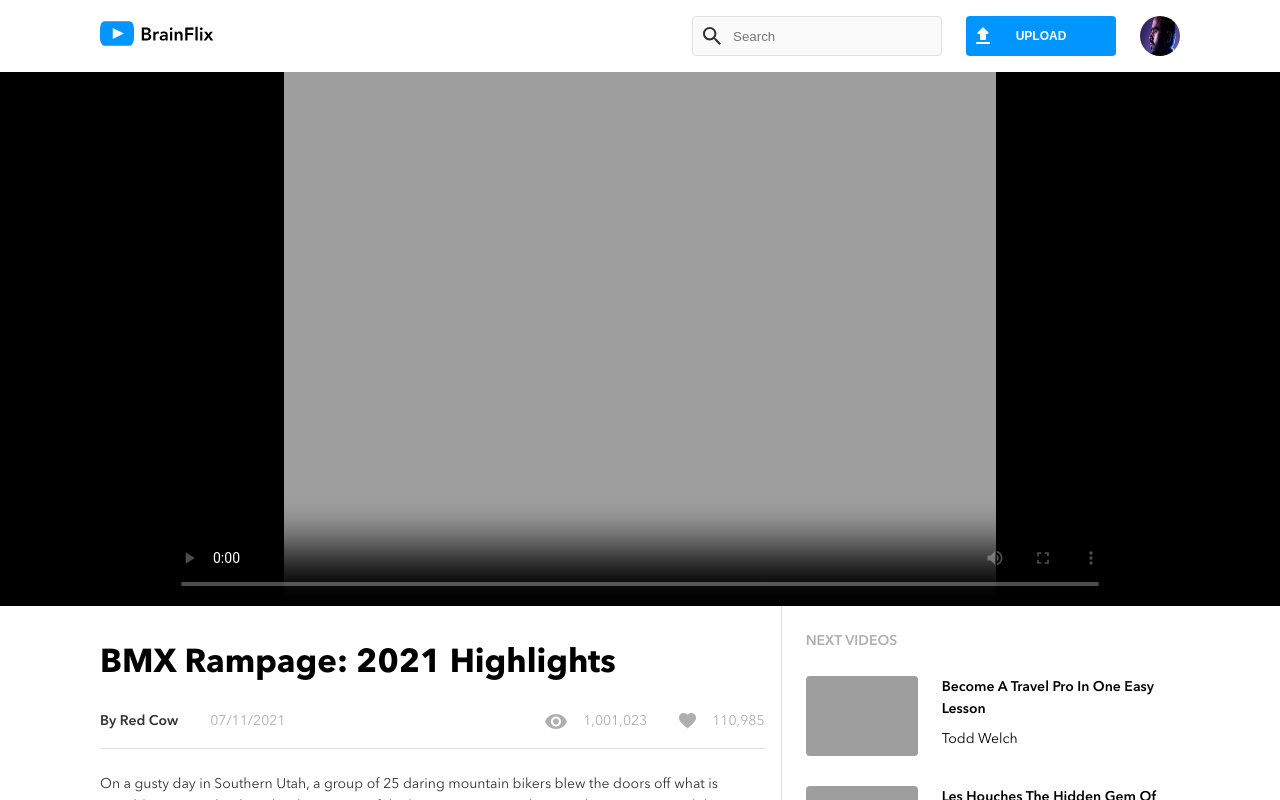
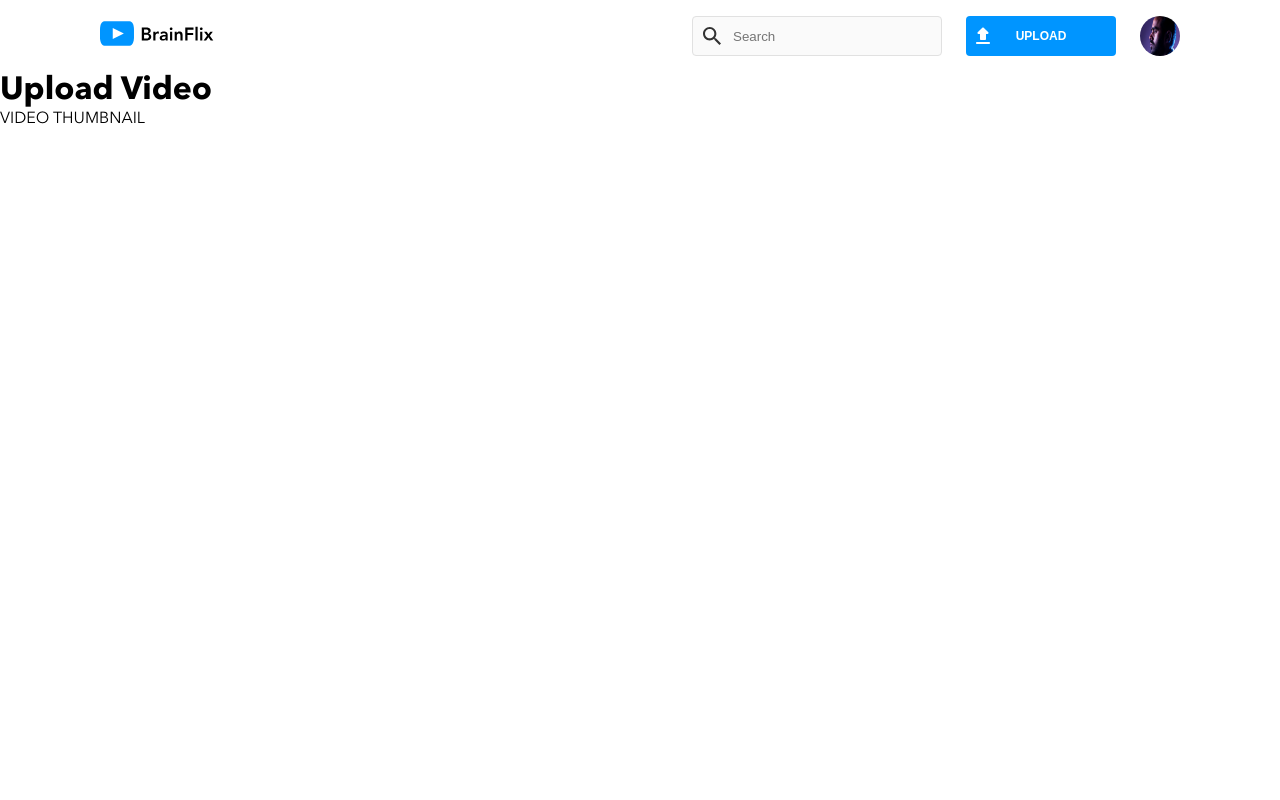
Before and after one commit to MalikP1/malik-pinkerton-brainflix, a React (Create React App) app: page /videoUpload in a window 1280 px wide. Shown: the top 800 px of the page. Built offline with nearby package versions, Linux system fonts and the light colour scheme; grey boxes are pictures that could not be loaded.

Commit message:
create all pages and move all content for home page from App.js to Home.js, add make brainflix logo a link to home page and upload button a link to upload page

```diff
--- a/src/App.js
+++ b/src/App.js
@@ -1,36 +1,17 @@
 import "./App.scss";
 import Header from "./components/Header/Header";
-import Video from "./components/Video/Video";
-import Main from "./components/Main/Main";
-import videoFullDetails from "./data/full-video-details.json";
-import videoSideBar from "./data/sidebar-videos.json";
-import { useState } from "react";
+import Home from "./pages/Home/Home";
+import VideoUpload from "./pages/VideoUpload/VideoUpload";
 import { BrowserRouter, Routes, Route } from "react-router-dom";
 
 function App() {
-  const [selectedVideo, setSelectedVideo] = useState(videoFullDetails[0]);
-  const [complexVideoList, setComplexVideoList] = useState(videoFullDetails);
-  const [videoList, setVideoList] = useState(videoSideBar);
-
-  const handleVideoClick = (video) => {
-    complexVideoList.find((videoMatch) => {
-      videoMatch.id === video.id && setSelectedVideo(videoMatch);
-    });
-  };
-
-  const filteredVideos = videoList.filter((videoNoMatch) => {
-    return videoNoMatch.id !== selectedVideo.id;
-  });
-
   return (
     <BrowserRouter>
       <Header />
-      <Video selectedVideo={selectedVideo} />
-      <Main
-        selectedVideo={selectedVideo}
-        videoList={filteredVideos}
-        handleVideoClick={handleVideoClick}
-      />
+      <Routes>
+        <Route path="/" element={<Home />} />
+        <Route path="/videoUpload" element={<VideoUpload />} />
+      </Routes>
     </BrowserRouter>
   );
 }
--- a/src/components/Header/Header.js
+++ b/src/components/Header/Header.js
@@ -2,20 +2,27 @@ import BrainFlixLogo from "../../assets/images/BrainFlix-logo.svg";
 import SearchIcon from "../../assets/images/search.svg";
 import MohanImage from "../../assets/images/Mohan-muruge.jpg";
 import Upload from "../../assets/images/upload.svg";
+import { Link, useNavigate } from "react-router-dom";
 import "./Header.scss";
 import "./Search.scss";
 import "./Button.scss";
 function Header() {
+  const navigate = useNavigate();
+
+  const clickHandler = () => {
+    navigate("/videoUpload");
+  };
+
   return (
     <div className="max-width-header">
       <header className="header">
-        <a className="header__link">
+        <Link to="/" className="header__link">
           <img
             className="header__link-image"
             src={BrainFlixLogo}
             alt="BrainFlix logo"
           />
-        </a>
+        </Link>
         <article className="search">
           <input
             className="search__input"
@@ -30,7 +37,9 @@ function Header() {
           ></img>
         </article>
         <article className="button">
-          <button className="button__body">UPLOAD</button>
+          <button onClick={clickHandler} className="button__body">
+            UPLOAD
+          </button>
           <img
             className="search__image search__image--tablet"
             src={MohanImage}
--- /dev/null
+++ b/src/pages/Home/Home.js
@@ -0,0 +1,34 @@
+import Video from "../../components/Video/Video";
+import Main from "../../components/Main/Main";
+import videoFullDetails from "../../data/full-video-details.json";
+import videoSideBar from "../../data/sidebar-videos.json";
+import { useState } from "react";
+
+function Home() {
+  const [selectedVideo, setSelectedVideo] = useState(videoFullDetails[0]);
+  const [complexVideoList, setComplexVideoList] = useState(videoFullDetails);
+  const [videoList, setVideoList] = useState(videoSideBar);
+
+  const handleVideoClick = (video) => {
+    complexVideoList.find((videoMatch) => {
+      videoMatch.id === video.id && setSelectedVideo(videoMatch);
+    });
+  };
+
+  const filteredVideos = videoList.filter((videoNoMatch) => {
+    return videoNoMatch.id !== selectedVideo.id;
+  });
+
+  return (
+    <>
+      <Video selectedVideo={selectedVideo} />
+      <Main
+        selectedVideo={selectedVideo}
+        videoList={filteredVideos}
+        handleVideoClick={handleVideoClick}
+      />
+    </>
+  );
+}
+
+export default Home;
--- /dev/null
+++ b/src/pages/VideoUpload/VideoUpload.js
@@ -0,0 +1,10 @@
+function VideoUpload() {
+  return (
+    <main className="video">
+      <h1 className="video__title">Upload Video</h1>
+      <label>VIDEO THUMBNAIL</label>
+    </main>
+  );
+}
+
+export default VideoUpload;
--- /dev/null
+++ b/src/pages/VideoUpload/VideoUpload.scss
@@ -0,0 +1,3 @@
+@use "../../styles/partials/mixins" as *;
+@use "../../styles/partials/breakpoints" as *;
+@use "../../styles/partials/colours" as *;
```
Also changed, not shown: src/pages/VideoPlayer/VideoPlayer.js (added).
